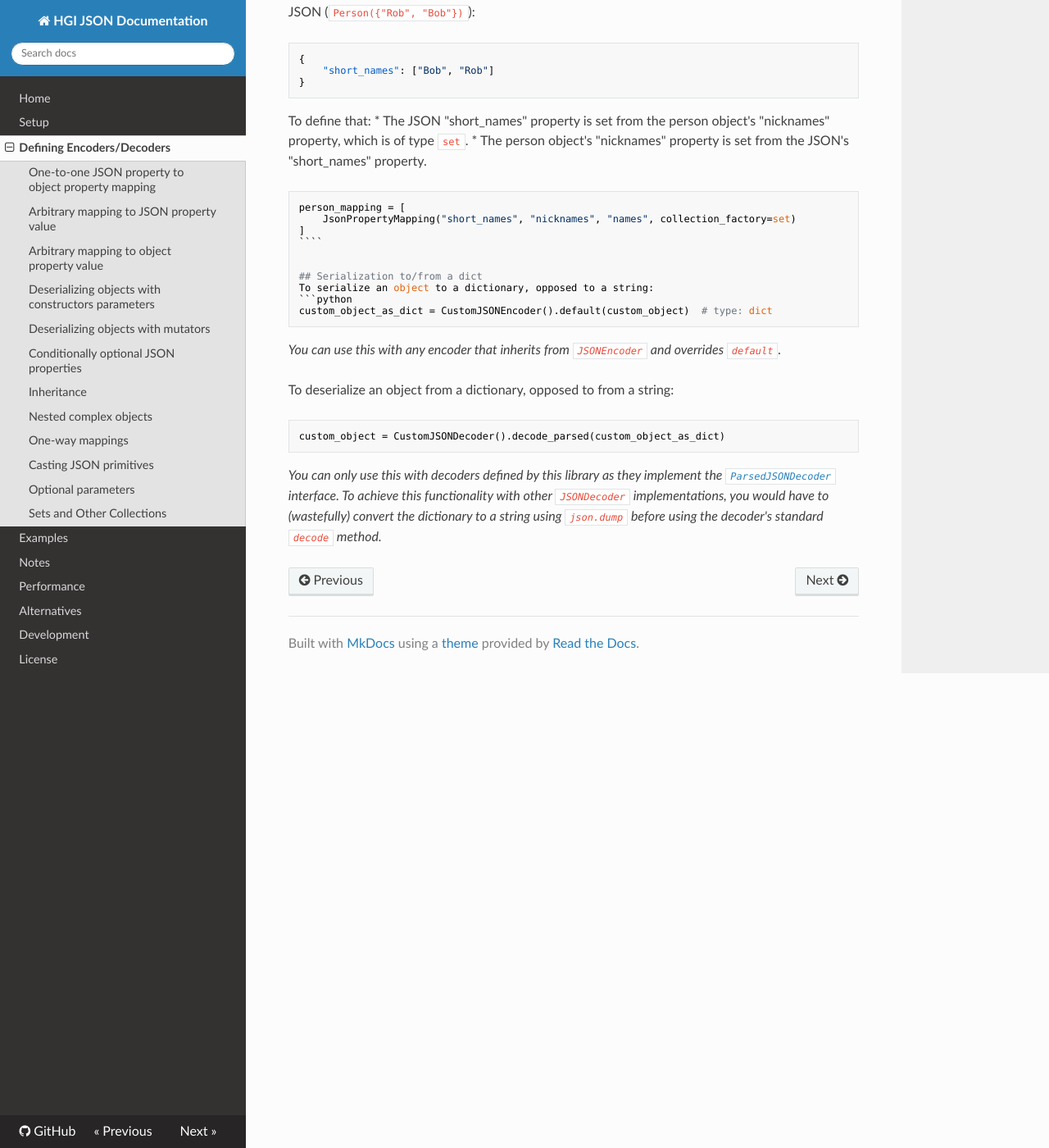
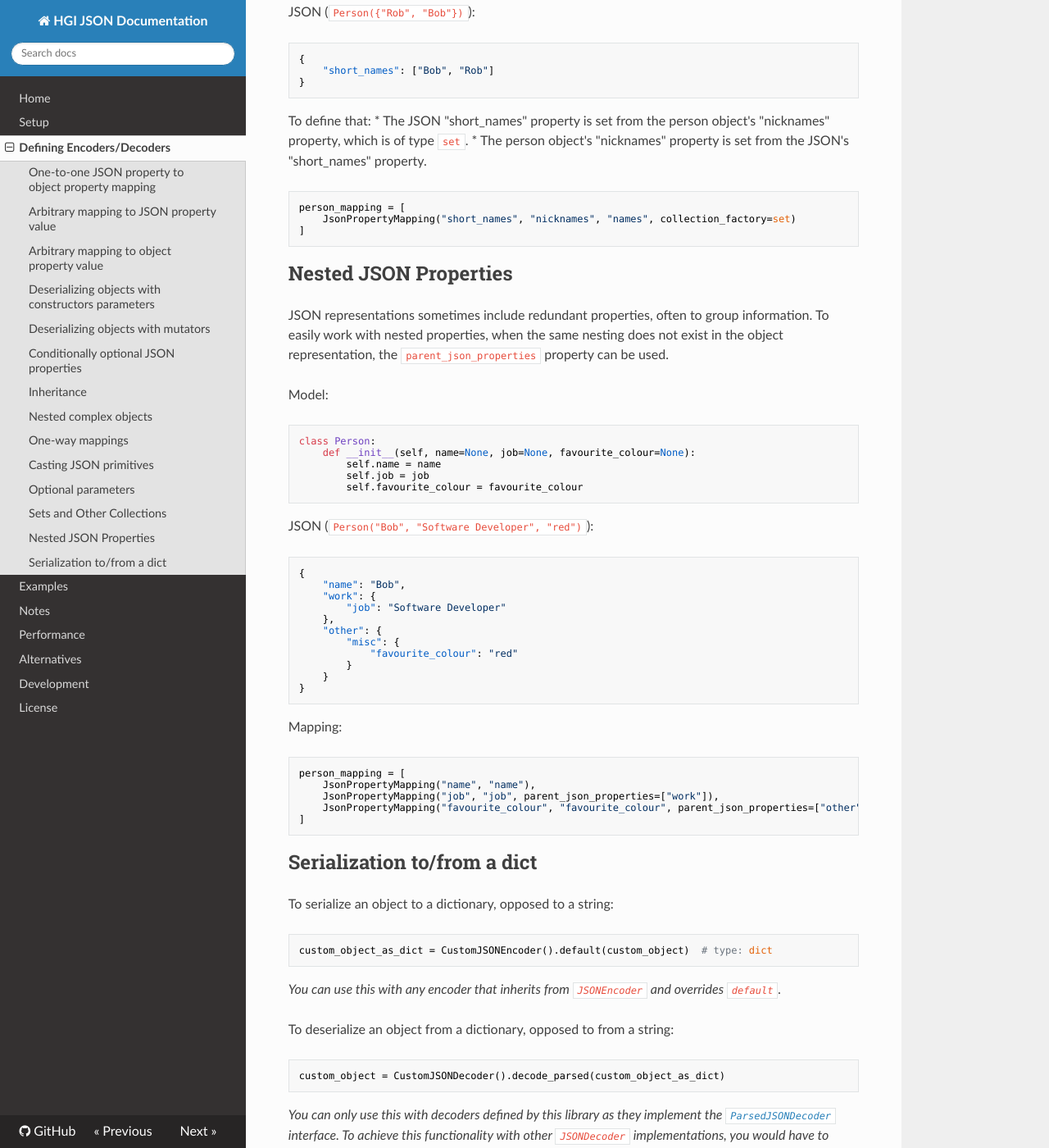
Before and after one commit to wtsi-hgi/python-hgijson, an MkDocs documentation site: the page built from docs/functionality.md, in a window 1280 px wide and 1400 px high, scrolled down 8258 px. Shown: the whole window at 82% size. Built offline with MkDocs 1.6.1, drawn with Linux system fonts in a browser that asks for light colours; nearby versions of some CDN libraries; old or Windows-style settings are respelled for this version of MkDocs.

Commit message:
Documents new functionality.

`````diff
--- a/docs/functionality.md
+++ b/docs/functionality.md
@@ -413,8 +413,46 @@ To define that:
 person_mapping = [
     JsonPropertyMapping("short_names", "nicknames", "names", collection_factory=set)
 ]
-````
+```
 
+## Nested JSON Properties
+JSON representations sometimes include redundant properties, often to group information. To easily work with nested
+properties, when the same nesting does not exist in the object representation, the `parent_json_properties` property can
+be used.
+
+
+Model:
+```python
+class Person:
+    def __init__(self, name=None, job=None, favourite_colour=None):
+        self.name = name
+        self.job = job
+        self.favourite_colour = favourite_colour
+```
+
+JSON (`Person("Bob", "Software Developer", "red")`):
+```json
+{
+    "name": "Bob",
+    "work": {
+        "job": "Software Developer"
+    },
+    "other": {
+        "misc": {
+            "favourite_colour": "red"
+        }
+    }
+}
+```
+
+Mapping:
+```python
+person_mapping = [
+    JsonPropertyMapping("name", "name"),
+    JsonPropertyMapping("job", "job", parent_json_properties=["work"]),
+    JsonPropertyMapping("favourite_colour", "favourite_colour", parent_json_properties=["other", "misc"]),
+]
+```
 
 ## Serialization to/from a dict
 To serialize an object to a dictionary, opposed to a string:
`````
